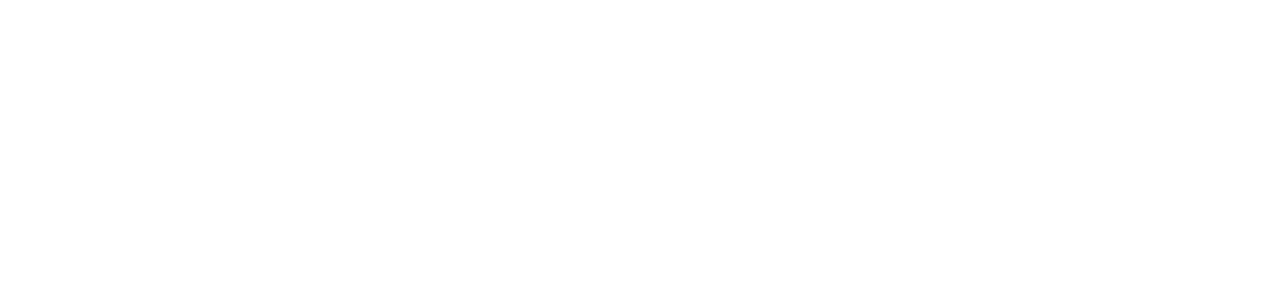
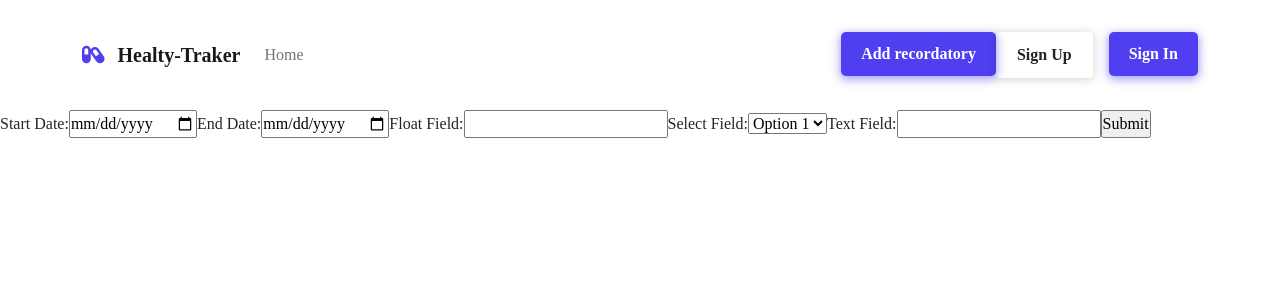
Before and after one commit to ProyectoU8-Silabuz-BackEnd/health-tracker-frontend, a React (Vite) app: page /recordatory in a window 1280 px wide. Before the commit this address had no page. Shown: the top 300 px of the page. Built offline with nearby package versions, Linux system fonts and the light colour scheme.

Commit message:
add recordatory prototype component + navar option

```diff
--- a/src/App.tsx
+++ b/src/App.tsx
@@ -2,6 +2,7 @@
 import Home from "./components/pages/home";
 import Login from "./components/pages/login";
 import Sign from "./components/pages/sign";
+import Recordatory from "./components/pages/recordatory";
 import { Route, Routes , Router } from "react-router-dom";
 import './App.css';
 import { BrowserRouter } from 'react-router-dom';
@@ -16,6 +17,7 @@
             <Route index element={<Home/>} />
             <Route path="login" element={<Login/>} />
             <Route path="sign" element={<Sign/>} />
+            <Route path="recordatory" element={<Recordatory/>} />
           </Route>
         </Routes>
       </BrowserRouter>
--- a/src/components/navegate/navbar.tsx
+++ b/src/components/navegate/navbar.tsx
@@ -24,6 +24,9 @@
                 </li>
               </ul>
               <ul className="navbar-nav ms-auto">
+                <li className="nav-item ps-2">
+                  <Link to="recordatory"><button className="btn btn-primary">Add recordatory</button></Link>
+                </li>
                 <li className="nav-item pe-2">
                   <Link to="sign"><button className="btn btn-white">Sign Up</button></Link>
                 </li>
--- /dev/null
+++ b/src/components/pages/recordatory.tsx
@@ -0,0 +1,28 @@
+const Recordatory = () => {
+	return (
+        <form>
+        <label>Start Date:</label>
+        <input type="date" id="start-date" name="start-date"/>
+
+        <label>End Date:</label>
+        <input type="date" id="end-date" name="end-date"/>
+
+        <label>Float Field:</label>
+        <input type="float" id="float-field" name="float-field"/>
+
+        <label>Select Field:</label>
+        <select id="select-field" name="select-field">
+            <option value="option1">Option 1</option>
+            <option value="option2">Option 2</option>
+            <option value="option3">Option 3</option>
+        </select>
+
+        <label>Text Field:</label>
+        <input type="text" id="text-field" name="text-field"/>
+
+        <input type="submit" value="Submit"/>
+        </form>
+	)
+}
+
+export default Recordatory;
```
